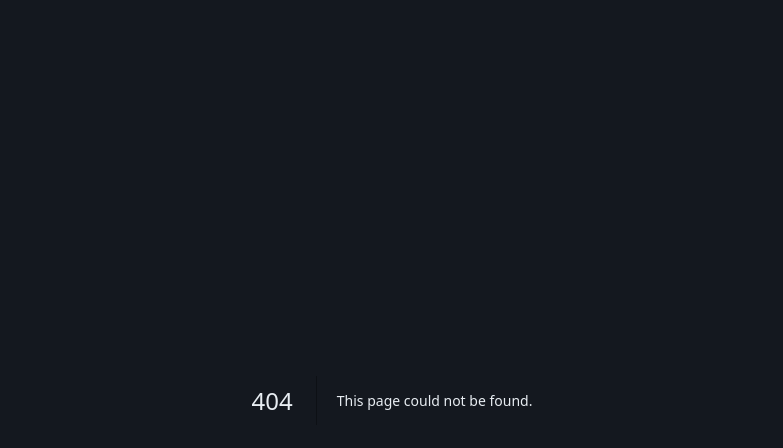
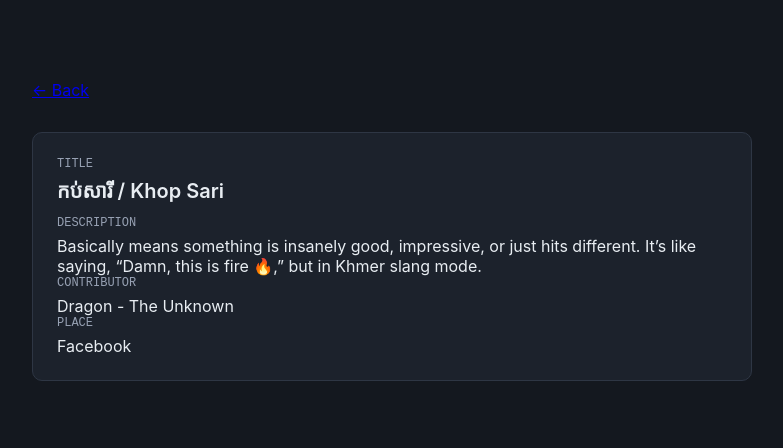
Before and after one commit to DaryVeasna/folk-tales-battambang, a Next.js app: page /entries/1 in a window 1280 px wide. Before the commit this address had no page. Shown: the top 448 px of the page, without its empty margins (248-1031 px from the left). Built offline with nearby package versions, Linux system fonts and the light colour scheme.

Commit message:
feat: add entry detail page (AI-assisted, import and params fixed manually)

```diff
--- /dev/null
+++ b/app/entries/[id]/page.js
@@ -0,0 +1,35 @@
+import Link from "next/link";
+import { notFound } from "next/navigation";
+import EntryCard from "../../../components/EntryCard";
+import entries from "../../../data/entries";
+
+const styles = {
+  wrap: {
+    maxWidth: 720,
+    margin: "0 auto",
+    padding: "80px 24px",
+  },
+};
+
+export default async function Page({ params }) {
+  const { id } = await params;
+  const entry = entries.find((e) => e.id === Number(id));
+
+  if (!entry) {
+    notFound();
+  }
+
+  return (
+    <div style={styles.wrap}>
+      <Link href="/">
+        <span>← Back</span>
+      </Link>
+      <EntryCard
+        title={entry.title}
+        description={entry.description}
+        contributor={entry.contributor}
+        place={entry.place}
+      />
+    </div>
+  );
+}
```
